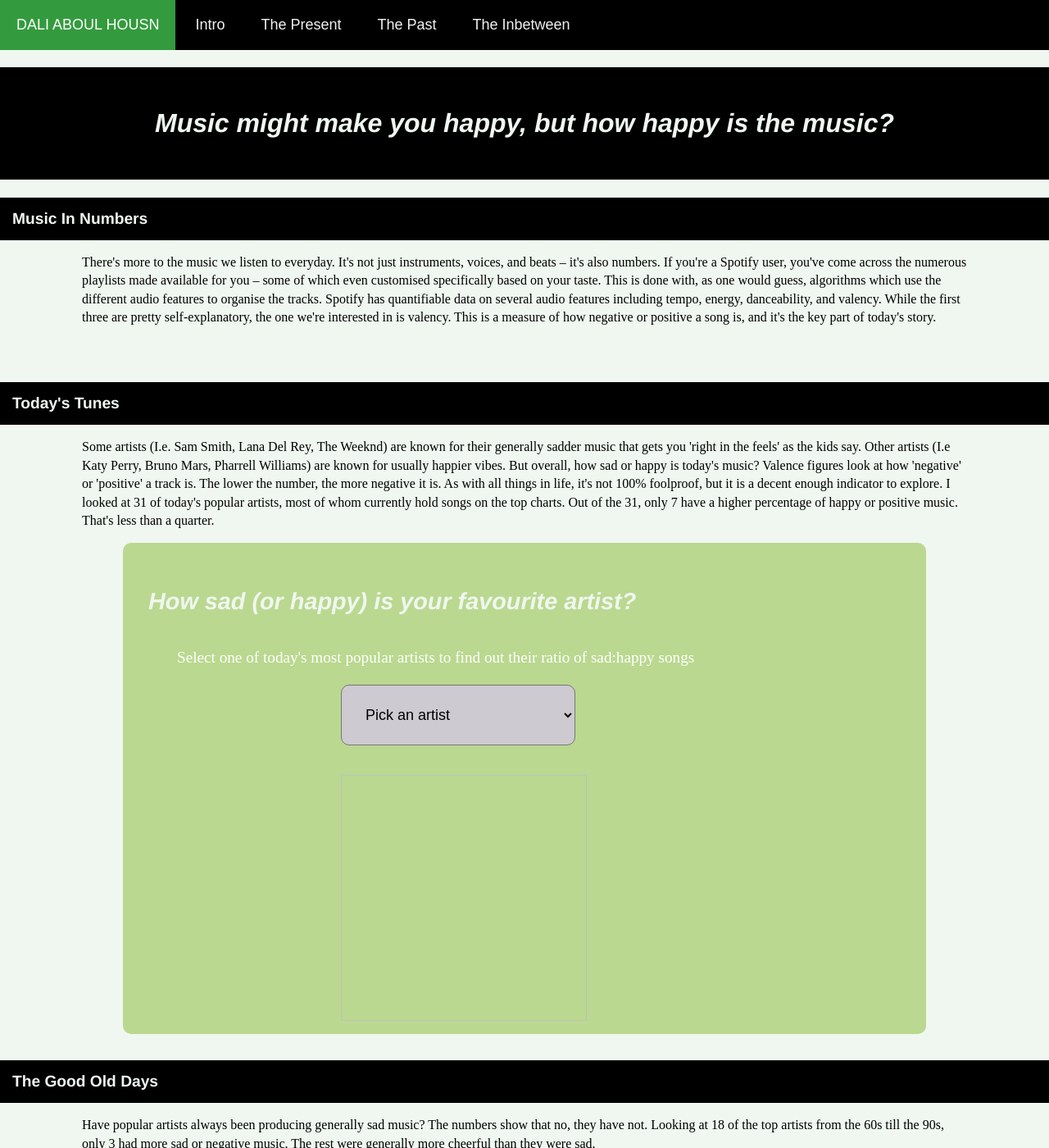
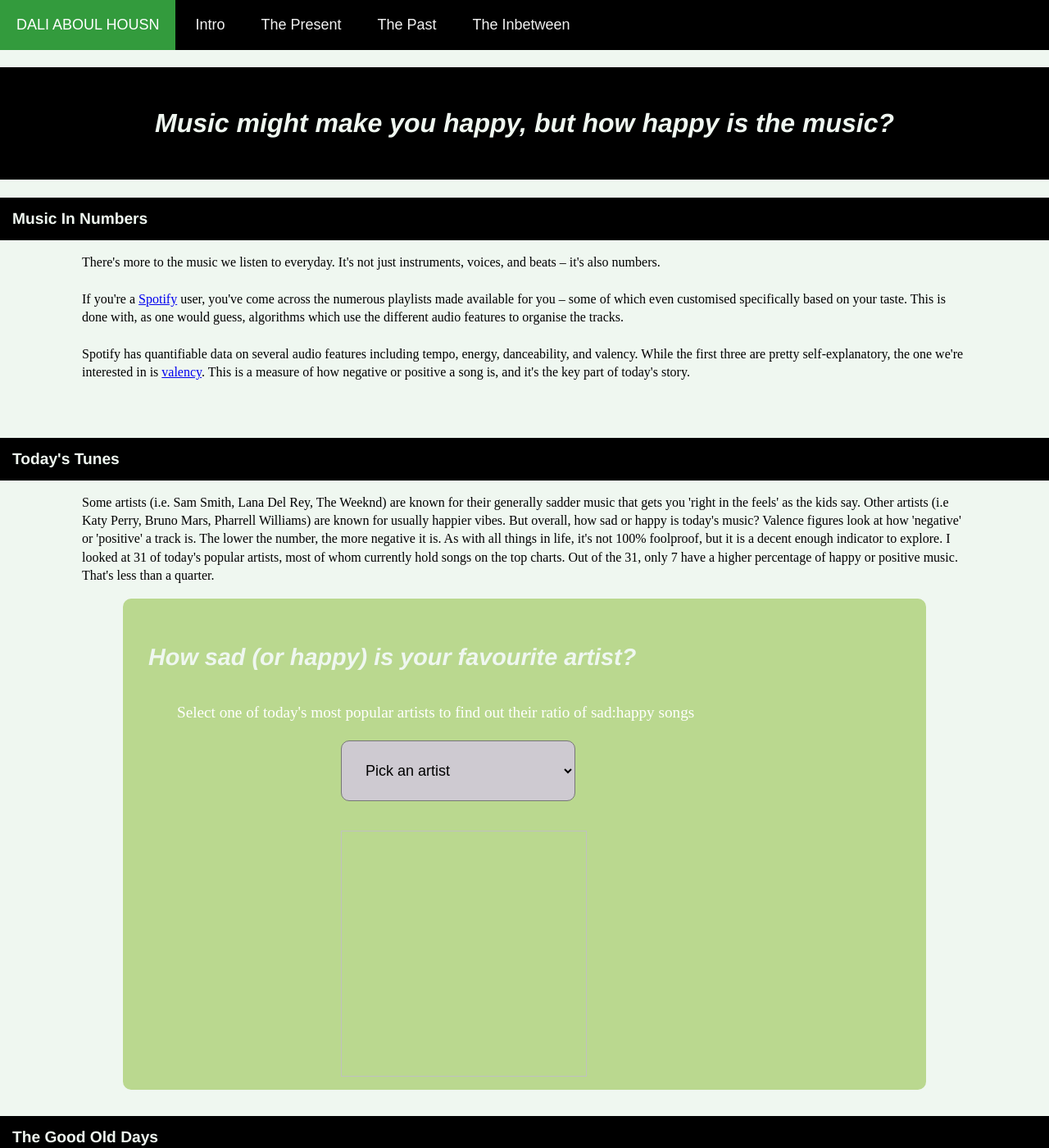
Before and after one commit to ah-dali/ah-dali.github.io, a Jekyll site: the page built from index.html, in a window 1280 px wide and 1400 px high. Shown: the whole window at 82% size. Built offline with Jekyll 4.4.1, drawn with Linux system fonts in a browser that asks for light colours; some of the changed text lies outside the part shown.

Commit message:
Update index.html

```diff
--- a/index.html
+++ b/index.html
@@ -6,13 +6,13 @@ title: Music in Numbers - Dali Aboul Housn
 	<h1>Music might make you happy, but how happy is the music?</h1>
 	<h2 id="intro">Music In Numbers</h2>
 	<p>There's more to the music we listen to everyday. It's not just instruments, voices, and beats – it's also numbers.
-
-If you're a Spotify user, you've come across the numerous playlists made available for you – some of which even customised specifically based on your taste. This is done with, as one would guess, algorithms which use the different audio features to organise the tracks.
-
-Spotify has quantifiable data on several audio features including tempo, energy, danceability, and valency. While the first three are pretty self-explanatory, the one we're interested in is valency. This is a measure of how negative or positive a song is, and it's the key part of today's story. </p>
+		<br></br>
+If you're a <a href="https://www.spotify.com/uk/">Spotify</a> user, you've come across the numerous playlists made available for you – some of which even customised specifically based on your taste. This is done with, as one would guess, algorithms which use the different audio features to organise the tracks.
+<br></br>
+Spotify has quantifiable data on several audio features including tempo, energy, danceability, and valency. While the first three are pretty self-explanatory, the one we're interested in is <a href="http://www.rcharlie.com/post/fitter-happier/">valency</a>. This is a measure of how negative or positive a song is, and it's the key part of today's story. </p>
 	<br></br>
 	<h2 id="today">Today's Tunes</h2>
-	<p>Some artists (I.e. Sam Smith, Lana Del Rey, The Weeknd) are known for their generally sadder music that gets you 'right in the feels' as the kids say. Other artists (I.e Katy Perry, Bruno Mars, Pharrell Williams) are known for usually happier vibes. But overall, how sad or happy is today's music?
+	<p>Some artists (i.e. Sam Smith, Lana Del Rey, The Weeknd) are known for their generally sadder music that gets you 'right in the feels' as the kids say. Other artists (i.e Katy Perry, Bruno Mars, Pharrell Williams) are known for usually happier vibes. But overall, how sad or happy is today's music?
 
 Valence figures look at how 'negative' or 'positive' a track is. The lower the number, the more negative it is. As with all things in life, it's not 100% foolproof, but it is a decent enough indicator to explore.
 
@@ -65,7 +65,7 @@ I looked at 31 of today's popular artists, most of whom currently hold songs on
 	<p>Have popular artists always been producing generally sad music? The numbers show that no, they have not. Looking at 18 of the top artists from the 60s till the 90s, only 3 had more sad or negative music. The rest were generally more cheerful than they were sad. </p>
 	<br></br>
 	<h2 id="shift">What Went Wrong?</h2>
-	<p>Worried that my sample size was giving me skewed results, I turned to the wonderful world of academia for some validation. A 2012 study by E Glenn Shellenberg and Christian Scheve looked at the top 40 charts in America over five decades. It analysed the tempo and mode (major (tends to be happier)/minor (tends to be slower or sadder)) of over 1000 recordings and concluded that "there was an increase in the use of minor mode and a decrease in average tempo, confirming that popular music became more sad-sounding over time."
+	<p>Worried that my sample size was giving me skewed results, I turned to the wonderful world of academia for some validation. A <a href="http://psycnet.apa.org/record/2012-12935-001">2012 study</a> by E Glenn Shellenberg and Christian Scheve looked at the top 40 charts in America over five decades. It analysed the tempo and mode (major (tends to be happier)/minor (tends to be slower or sadder)) of over 1000 recordings and concluded that "there was an increase in the use of minor mode and a decrease in average tempo, confirming that popular music became more sad-sounding over time."
 
 Today, six years after the study, this conclusion still holds true.  </p>
 
```
